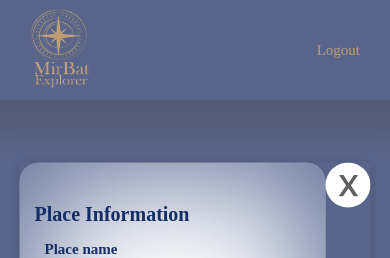
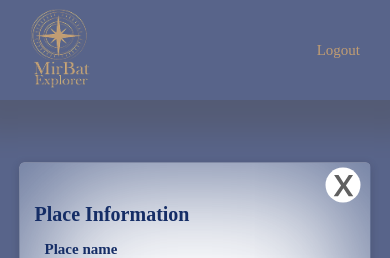
Before and after one commit to ShoaibFarooka/Mirbat-Explorer, a React (Vite) app in the folder client/: page /admin/dashboard in a window 390 px wide. Both pictures are taken after a click on the button "Add place". Shown: the top 258 px of the page. Built offline with nearby package versions, Linux system fonts and the light colour scheme; no server answers.

Commit message:
custom modal fixed

```diff
--- a/client/src/components/CustomModal/CustomModal.css
+++ b/client/src/components/CustomModal/CustomModal.css
@@ -29,11 +29,12 @@
 
 .modal .cross-icon-container {
     background-color: #ffffff;
-    position: relative;
-    width: 45px;
-    height: 45px;
+    position: absolute;
+    right: 10px;
+    top: 5px;
+    width: 35px;
+    height: 35px;
     border-radius: 50%;
-    float: right;
     cursor: pointer;
     display: flex;
     align-items: center;
--- a/client/src/components/CustomModal/CustomModal.jsx
+++ b/client/src/components/CustomModal/CustomModal.jsx
@@ -24,7 +24,9 @@ const CustomModal = ({ isOpen, onRequestClose, contentLabel, children, width = '
             <div className='cross-icon-container' onClick={onRequestClose}>
                 <CrossIcon className='cross-icon' />
             </div>
-            {isOpen && children}
+            {isOpen &&
+                <div className='modal-content'>{children}</div>
+            }
         </Modal>
     );
 };
--- a/client/src/index.css
+++ b/client/src/index.css
@@ -137,7 +137,6 @@ html {
 
 }
 
-
 .done-btn {
   margin-top: 74px;
   padding: 20px 30px;
--- a/client/src/pages/admin/Dashboard/components/AddPlace/AddPlace.css
+++ b/client/src/pages/admin/Dashboard/components/AddPlace/AddPlace.css
@@ -4,7 +4,6 @@
     padding: 0 137px;
     background: #FFFFFF;
     box-shadow: 0px 0px 120px 15px #152D66B2 inset;
-    border-radius: 54px;
 }
 
 .add-place .heading {
@@ -118,7 +117,6 @@
 @media only screen and (max-width:770px) {
     .add-place {
         padding: 0 70px;
-        border-radius: 30px;
     }
 
     .add-place input {
@@ -161,10 +159,3 @@
     }
 
 }
-
-@media only screen and (max-width:400px) {
-    .add-place {
-        border-radius: 20px;
-    }
-
-}
--- a/client/src/pages/admin/Dashboard/components/AddQuestion/AddQuestion.css
+++ b/client/src/pages/admin/Dashboard/components/AddQuestion/AddQuestion.css
@@ -4,7 +4,6 @@
     padding: 0 137px;
     background: #FFFFFF;
     box-shadow: 0px 0px 120px 15px #152D66B2 inset;
-    border-radius: 54px;
 }
 
 .addquestion .h1 {
--- a/client/src/pages/admin/Dashboard/components/AddQuiz/AddQuiz.css
+++ b/client/src/pages/admin/Dashboard/components/AddQuiz/AddQuiz.css
@@ -4,7 +4,6 @@
     padding: 0 137px;
     background: #FFFFFF;
     box-shadow: 0px 0px 120px 15px #152D66B2 inset;
-    border-radius: 54px;
 }
 
 .addquiz .heading {
@@ -124,14 +123,12 @@
 @media only screen and (max-width:900px) {
     .addquiz {
         padding: 0 70px;
-        border-radius: 30px;
     }
 }
 
 @media only screen and (max-width:670px) {
     .addquiz {
         padding: 0 30px;
-        border-radius: 30px;
     }
 
 }
--- a/client/src/pages/admin/Dashboard/components/EditQuiz/EditQuiz.css
+++ b/client/src/pages/admin/Dashboard/components/EditQuiz/EditQuiz.css
@@ -4,7 +4,6 @@
     padding: 0 137px;
     background: #FFFFFF;
     box-shadow: 0px 0px 120px 15px #152D66B2 inset;
-    border-radius: 54px;
 }
 
 .editquiz .error {
@@ -131,7 +130,6 @@
 @media only screen and (max-width:680px) {
     .editquiz {
         padding: 0 50px;
-        border-radius: 30px;
     }
 
     .editquiz .heading {
@@ -158,6 +156,5 @@
 @media only screen and (max-width:400px) {
     .editquiz {
         padding: 0 30px;
-        border-radius: 20px;
     }
 }
```
